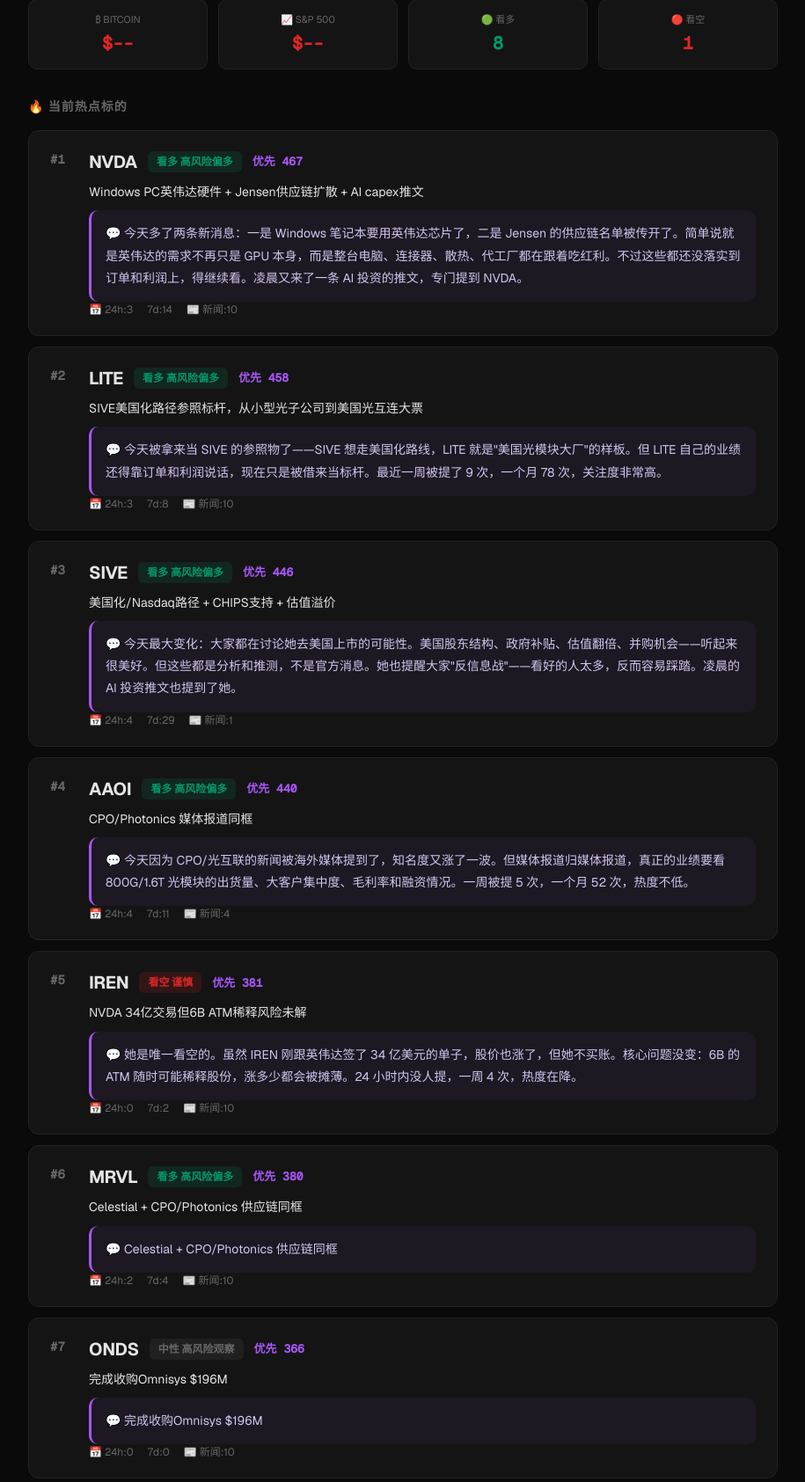
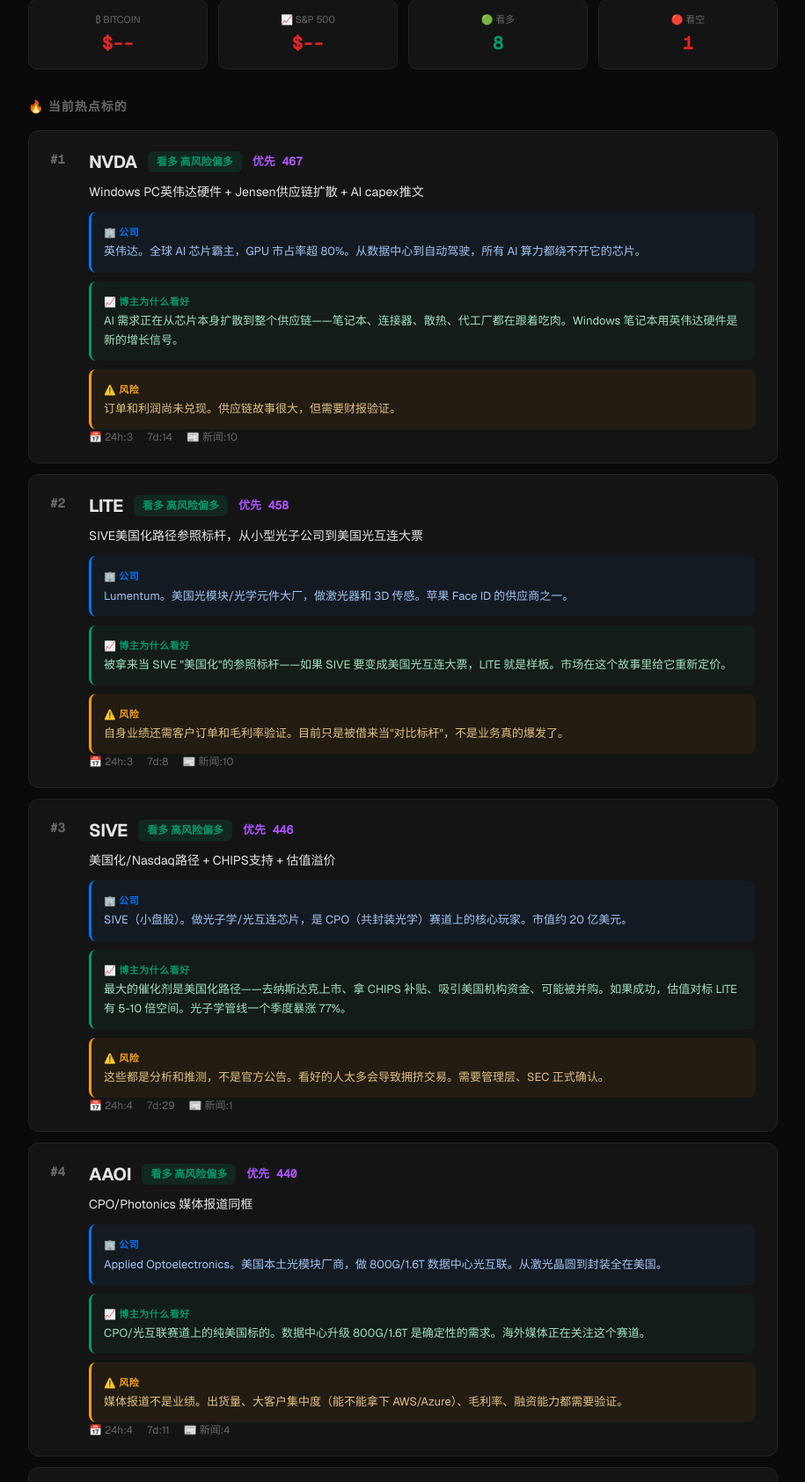
Before and after one commit to darkotan/trendpulse, a Flask app: page / in a window 1280 px wide. Shown: the part 247-1932 px from the top of the page at 88% size, without its empty margins (182-1097 px from the left). Run offline with Flask 3, Linux system fonts and the light colour scheme; data that the repository does not hold is empty.

Commit message:
Structured: company intro + thesis + risk for each pick

```diff
--- a/data/serenity_picks.json
+++ b/data/serenity_picks.json
@@ -8,7 +8,10 @@
     "mentions_7d": 14,
     "news": 10,
     "change": "Windows PC英伟达硬件 + Jensen供应链扩散 + AI capex推文",
-    "full_analysis": "今天多了两条新消息：一是 Windows 笔记本要用英伟达芯片了，二是 Jensen 的供应链名单被传开了。简单说就是英伟达的需求不再只是 GPU 本身，而是整台电脑、连接器、散热、代工厂都在跟着吃红利。不过这些都还没落实到订单和利润上，得继续看。凌晨又来了一条 AI 投资的推文，专门提到 NVDA。"
+    "full_analysis": "今天多了两条新消息：一是 Windows 笔记本要用英伟达芯片了，二是 Jensen 的供应链名单被传开了。简单说就是英伟达的需求不再只是 GPU 本身，而是整台电脑、连接器、散热、代工厂都在跟着吃红利。不过这些都还没落实到订单和利润上，得继续看。凌晨又来了一条 AI 投资的推文，专门提到 NVDA。",
+    "company": "英伟达。全球 AI 芯片霸主，GPU 市占率超 80%。从数据中心到自动驾驶，所有 AI 算力都绕不开它的芯片。",
+    "thesis": "AI 需求正在从芯片本身扩散到整个供应链——笔记本、连接器、散热、代工厂都在跟着吃肉。Windows 笔记本用英伟达硬件是新的增长信号。",
+    "risk": "订单和利润尚未兑现。供应链故事很大，但需要财报验证。"
   },
   {
     "rank": 2,
@@ -19,7 +22,10 @@
     "mentions_7d": 8,
     "news": 10,
     "change": "SIVE美国化路径参照标杆，从小型光子公司到美国光互连大票",
-    "full_analysis": "今天被拿来当 SIVE 的参照物了——SIVE 想走美国化路线，LITE 就是\"美国光模块大厂\"的样板。但 LITE 自己的业绩还得靠订单和利润说话，现在只是被借来当标杆。最近一周被提了 9 次，一个月 78 次，关注度非常高。"
+    "full_analysis": "今天被拿来当 SIVE 的参照物了——SIVE 想走美国化路线，LITE 就是\"美国光模块大厂\"的样板。但 LITE 自己的业绩还得靠订单和利润说话，现在只是被借来当标杆。最近一周被提了 9 次，一个月 78 次，关注度非常高。",
+    "company": "Lumentum。美国光模块/光学元件大厂，做激光器和 3D 传感。苹果 Face ID 的供应商之一。",
+    "thesis": "被拿来当 SIVE \"美国化\"的参照标杆——如果 SIVE 要变成美国光互连大票，LITE 就是样板。市场在这个故事里给它重新定价。",
+    "risk": "自身业绩还需客户订单和毛利率验证。目前只是被借来当\"对比标杆\"，不是业务真的爆发了。"
   },
   {
     "rank": 3,
@@ -30,7 +36,10 @@
     "mentions_7d": 29,
     "news": 1,
     "change": "美国化/Nasdaq路径 + CHIPS支持 + 估值溢价",
-    "full_analysis": "今天最大变化：大家都在讨论她去美国上市的可能性。美国股东结构、政府补贴、估值翻倍、并购机会——听起来很美好。但这些都是分析和推测，不是官方消息。她也提醒大家\"反信息战\"——看好的人太多，反而容易踩踏。凌晨的 AI 投资推文也提到了她。"
+    "full_analysis": "今天最大变化：大家都在讨论她去美国上市的可能性。美国股东结构、政府补贴、估值翻倍、并购机会——听起来很美好。但这些都是分析和推测，不是官方消息。她也提醒大家\"反信息战\"——看好的人太多，反而容易踩踏。凌晨的 AI 投资推文也提到了她。",
+    "company": "SIVE（小盘股）。做光子学/光互连芯片，是 CPO（共封装光学）赛道上的核心玩家。市值约 20 亿美元。",
+    "thesis": "最大的催化剂是美国化路径——去纳斯达克上市、拿 CHIPS 补贴、吸引美国机构资金、可能被并购。如果成功，估值对标 LITE 有 5-10 倍空间。光子学管线一个季度暴涨 77%。",
+    "risk": "这些都是分析和推测，不是官方公告。看好的人太多会导致拥挤交易。需要管理层、SEC 正式确认。"
   },
   {
     "rank": 4,
@@ -41,7 +50,10 @@
     "mentions_7d": 11,
     "news": 4,
     "change": "CPO/Photonics 媒体报道同框",
-    "full_analysis": "今天因为 CPO/光互联的新闻被海外媒体提到了，知名度又涨了一波。但媒体报道归媒体报道，真正的业绩要看 800G/1.6T 光模块的出货量、大客户集中度、毛利率和融资情况。一周被提 5 次，一个月 52 次，热度不低。"
+    "full_analysis": "今天因为 CPO/光互联的新闻被海外媒体提到了，知名度又涨了一波。但媒体报道归媒体报道，真正的业绩要看 800G/1.6T 光模块的出货量、大客户集中度、毛利率和融资情况。一周被提 5 次，一个月 52 次，热度不低。",
+    "company": "Applied Optoelectronics。美国本土光模块厂商，做 800G/1.6T 数据中心光互联。从激光晶圆到封装全在美国。",
+    "thesis": "CPO/光互联赛道上的纯美国标的。数据中心升级 800G/1.6T 是确定性的需求。海外媒体正在关注这个赛道。",
+    "risk": "媒体报道不是业绩。出货量、大客户集中度（能不能拿下 AWS/Azure）、毛利率、融资能力都需要验证。"
   },
   {
     "rank": 5,
@@ -52,7 +64,10 @@
     "mentions_7d": 2,
     "news": 10,
     "change": "NVDA 34亿交易但6B ATM稀释风险未解",
-    "full_analysis": "她是唯一看空的。虽然 IREN 刚跟英伟达签了 34 亿美元的单子，股价也涨了，但她不买账。核心问题没变：6B 的 ATM 随时可能稀释股份，涨多少都会被摊薄。24 小时内没人提，一周 4 次，热度在降。"
+    "full_analysis": "她是唯一看空的。虽然 IREN 刚跟英伟达签了 34 亿美元的单子，股价也涨了，但她不买账。核心问题没变：6B 的 ATM 随时可能稀释股份，涨多少都会被摊薄。24 小时内没人提，一周 4 次，热度在降。",
+    "company": "Iris Energy。用可再生能源挖比特币 + AI 算力转型的数据中心公司。刚跟英伟达签了 34 亿美元合同。",
+    "thesis": "Serenity 看空。虽然 AI 转型看起来有进展（英伟达合同），但 60 亿美元的 ATM（随时增发股票）会不断稀释现有股东。涨多少都会被摊薄。",
+    "risk": "如果暂停 ATM 或者 AI 收入真的爆发，空头会被挤。但目前她认为风险大于机会。"
   },
   {
     "rank": 6,
--- a/templates/serenity_home.html
+++ b/templates/serenity_home.html
@@ -136,8 +136,19 @@
                   <span class="pick-priority">优先 ${p.priority}</span>
                 </div>
                 <div class="pick-thesis">${esc(p.change || '')}</div>
-                <div style="margin-top:10px;padding:14px 16px;background:rgba(168,85,247,.06);border-radius:10px;border-left:3px solid var(--accent);font-size:14px;color:#d4c4f0;line-height:1.8">
-                  💬 ${esc(p.full_analysis || p.change || '暂无解读')}
+                <div style="display:flex;flex-direction:column;gap:10px;margin-top:12px">
+                  <div style="padding:12px 14px;background:rgba(0,114,245,.06);border-radius:8px;border-left:3px solid var(--blue);font-size:13px;line-height:1.7">
+                    <strong style="color:var(--blue);font-size:11px;text-transform:uppercase;letter-spacing:.5px">🏢 公司</strong><br>
+                    <span style="color:#a0c4f0">${esc(p.company || '暂无介绍')}</span>
+                  </div>
+                  <div style="padding:12px 14px;background:rgba(5,150,105,.06);border-radius:8px;border-left:3px solid var(--green);font-size:13px;line-height:1.7">
+                    <strong style="color:var(--green);font-size:11px;text-transform:uppercase;letter-spacing:.5px">📈 ${isBull?'博主为什么看好':'博主为什么看空'}</strong><br>
+                    <span style="color:#a0e0c0">${esc(p.thesis || '')}</span>
+                  </div>
+                  <div style="padding:12px 14px;background:rgba(245,158,11,.06);border-radius:8px;border-left:3px solid var(--orange);font-size:13px;line-height:1.7">
+                    <strong style="color:var(--orange);font-size:11px;text-transform:uppercase;letter-spacing:.5px">⚠️ 风险</strong><br>
+                    <span style="color:#e0c080">${esc(p.risk || '')}</span>
+                  </div>
                 </div>
                 <div class="pick-meta">
                   <span>📅 24h:${p.mentions_24h||0}</span>
```
Also changed, not shown: data/analytics.db, 3 other files.
